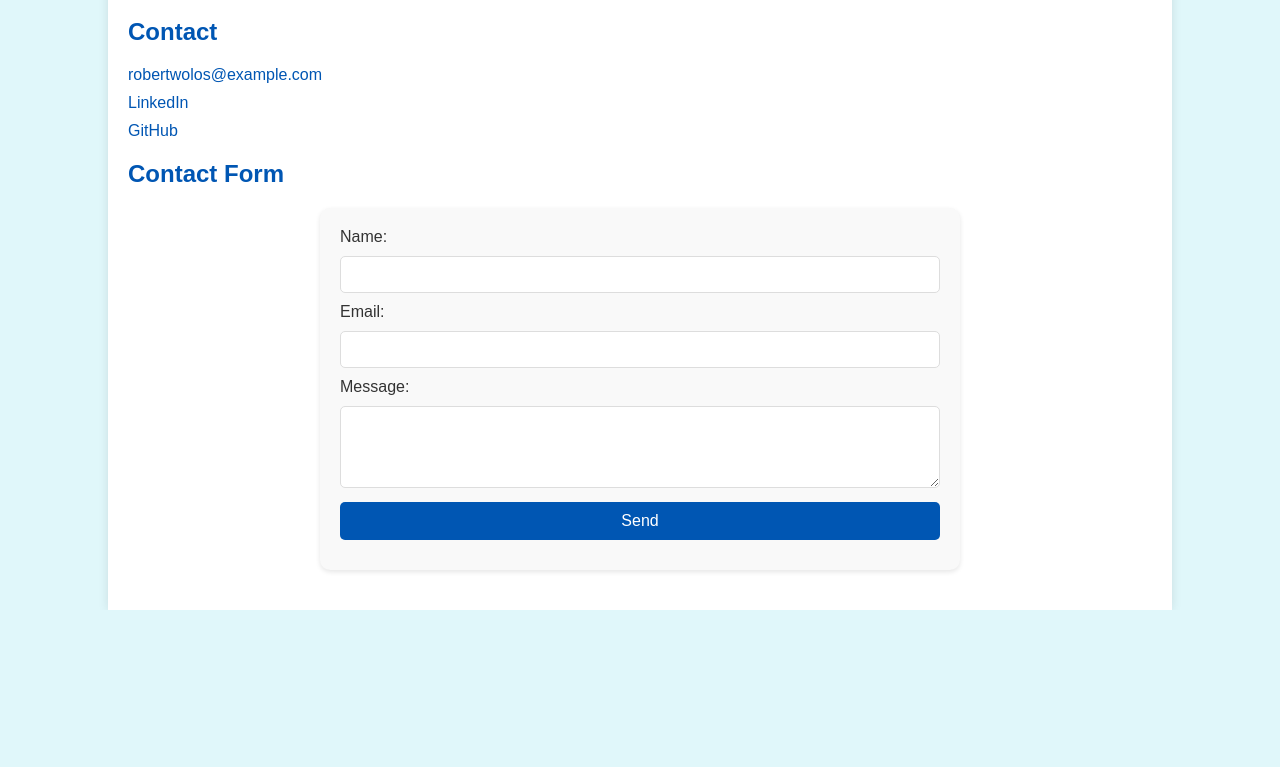
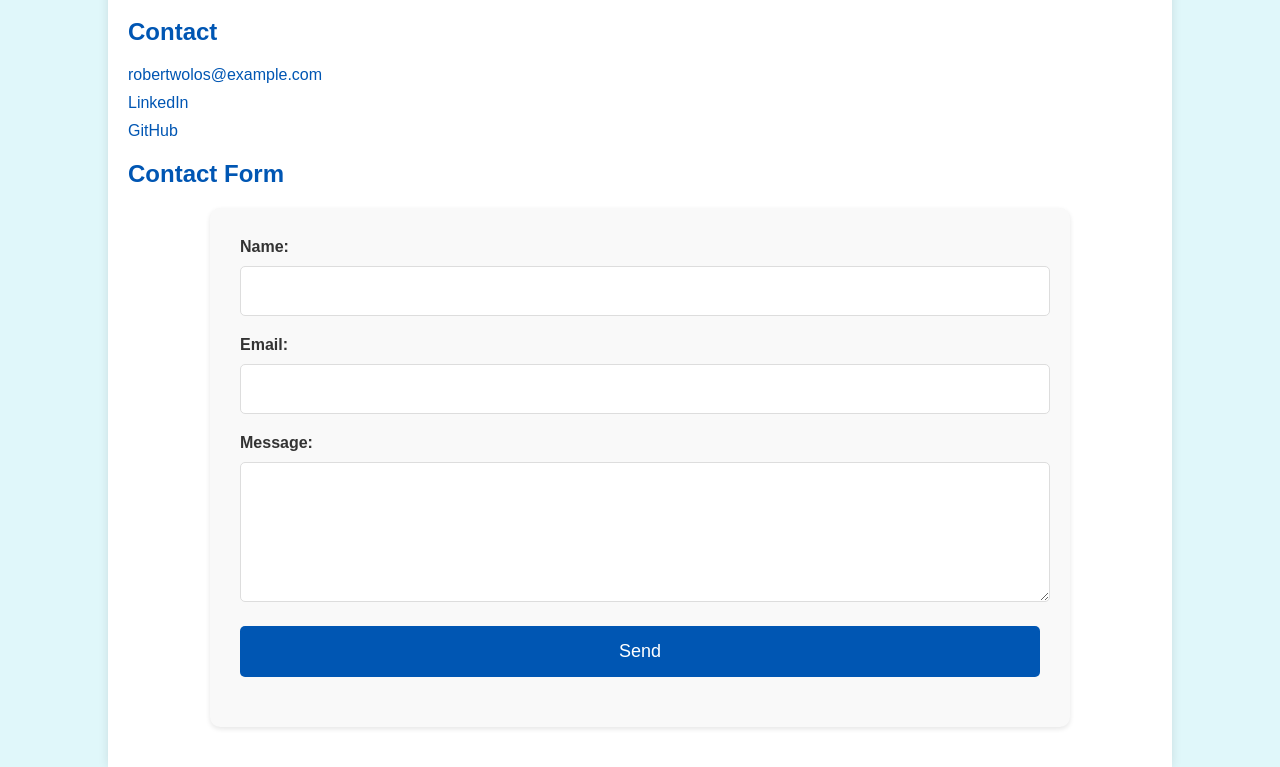
Before and after one commit to robertwolos/username.github.io, a plain HTML site: page index.html in a window 1280 px wide. Shown: the part 1843-2610 px from the top of the page. Before the commit the page ends 2453 px from the top, so only its background shows below. Drawn offline with Linux system fonts and the light colour scheme.

Commit message:
Update index.html

```diff
--- a/index.html
+++ b/index.html
@@ -114,24 +114,26 @@
         }
         .form-container {
             background: #f9f9f9;
-            padding: 20px;
+            padding: 30px;
             border-radius: 10px;
             box-shadow: 0 2px 5px rgba(0, 0, 0, 0.1);
-            max-width: 600px;
+            max-width: 800px;
             margin: 20px auto;
         }
         .form-container label {
             display: block;
             margin-bottom: 10px;
+            font-weight: bold;
             color: #333;
         }
         .form-container input,
         .form-container textarea {
             width: calc(100% - 22px);
-            padding: 10px;
-            margin-bottom: 10px;
+            padding: 15px;
+            margin-bottom: 20px;
             border: 1px solid #ddd;
             border-radius: 5px;
+            font-size: 16px;
         }
         .form-container input[type="submit"] {
             width: 100%;
@@ -139,9 +141,10 @@
             color: white;
             border: none;
             cursor: pointer;
-            padding: 10px 15px;
+            padding: 15px 20px;
             border-radius: 5px;
-            font-size: 16px;
+            font-size: 18px;
+            transition: background-color 0.3s;
         }
         .form-container input[type="submit"]:hover {
             background-color: #003d99;
@@ -231,7 +234,7 @@
                 <label for="email">Email:</label>
                 <input type="email" id="email" name="email" required>
                 <label for="message">Message:</label>
-                <textarea id="message" name="message" rows="4" required></textarea>
+                <textarea id="message" name="message" rows="6" required></textarea>
                 <input type="submit" value="Send">
             </form>
         </div>
```
